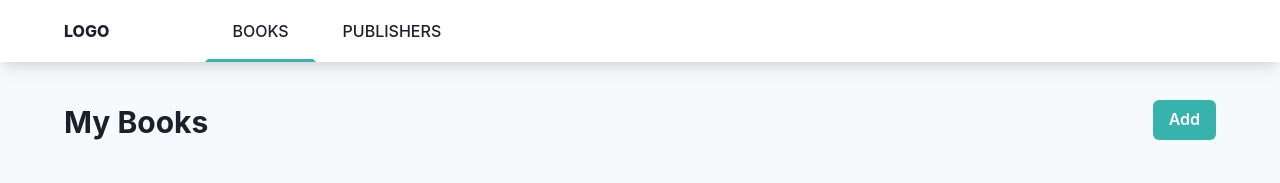
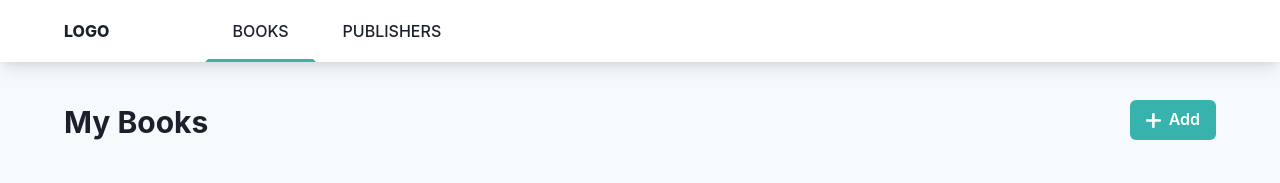
Before and after one commit to WPaczula/booksoverhoes, a Next.js app: page / in a window 1280 px wide. Shown: the top 183 px of the page. Built offline with nearby package versions, Linux system fonts and the light colour scheme.

Commit message:
feat: Add icon to add button

```diff
--- a/pages/index.tsx
+++ b/pages/index.tsx
@@ -1,6 +1,7 @@
 import React from 'react';
 import Head from 'next/head';
-import { Button, Flex, Heading, Tab, TabList, TabPanel, TabPanels, Tabs } from '@chakra-ui/react';
+import { Button, Flex, Heading, Tab, TabList, TabPanel, TabPanels, Tabs, Text } from '@chakra-ui/react';
+import Image from 'next/image';
 
 const Home = () => (
   <>
@@ -9,8 +10,14 @@ const Home = () => (
     </Head>
     <Flex direction="column" width="100%">
       <Flex direction="row" justifyContent="space-between" alignItems="flex-end">
-        <Heading as="h1" fontSize={{ base: '2xl', md: "3xl"}}>My Books</Heading>
-        <Button>Add</Button>
+        <Heading as="h1" fontSize={{ base: '2xl', md: "3xl"}}>
+
+          My Books
+        </Heading>
+        <Button>
+          <Image src="/plus.svg" width="15" height="15" />
+          <Text ml="2">Add</Text>
+        </Button>
       </Flex>
       <Tabs mt={{ base: '2', md: '8' }}>
         <TabList overflowX="auto" overflowY="hidden">
```
Also changed, not shown: public/plus.svg (added).
